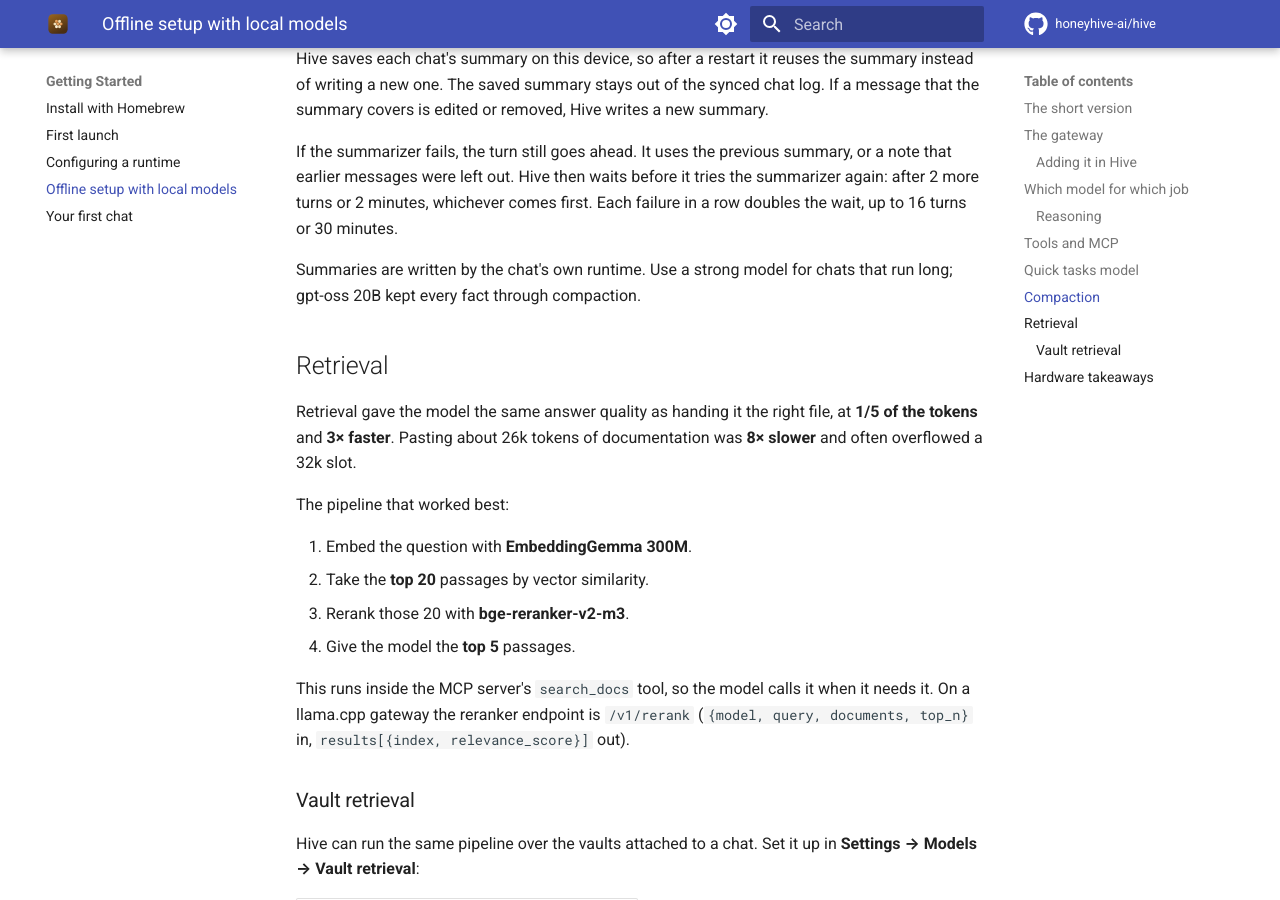
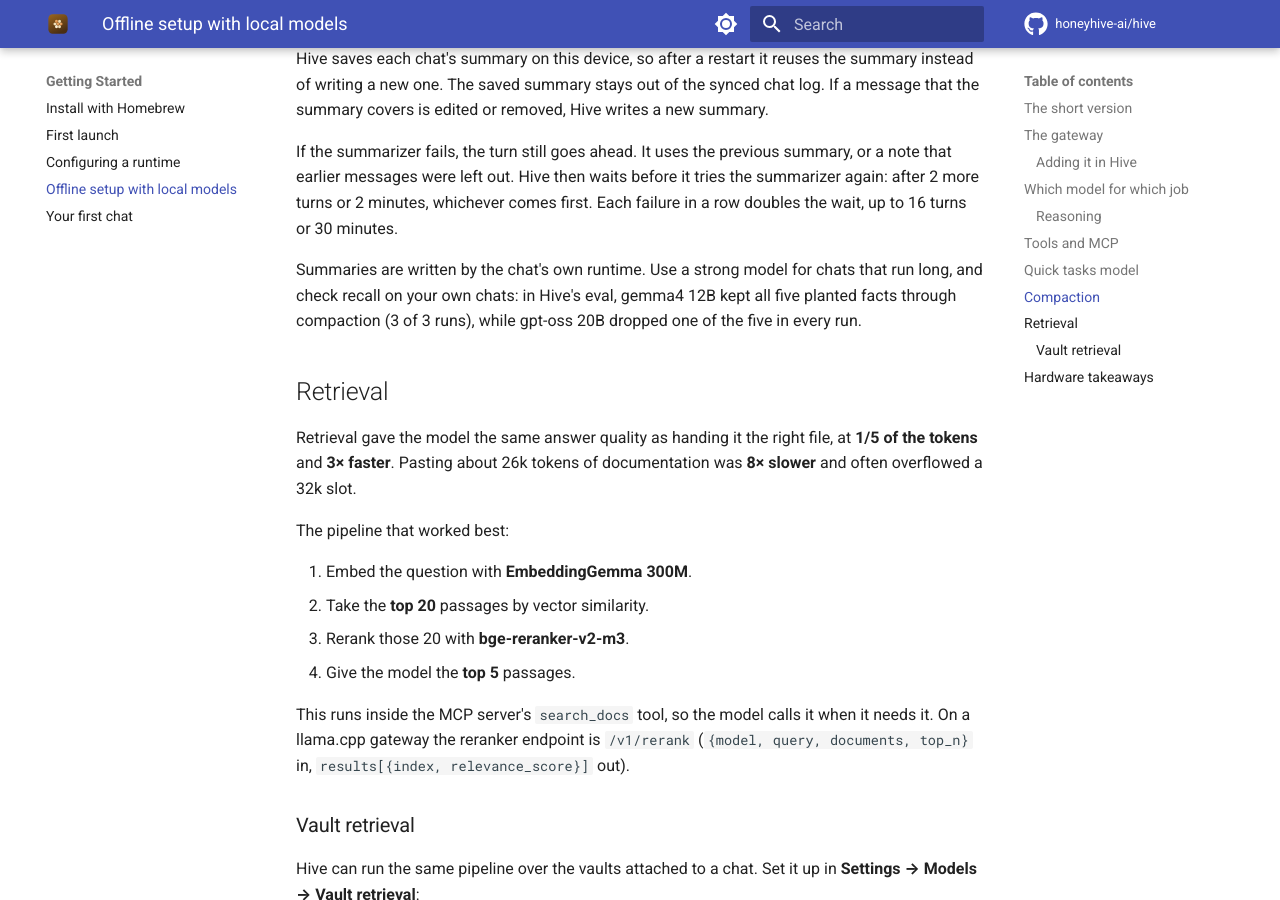
Before and after one commit to honeyhive-ai/hive, an MkDocs documentation site: the page built from docs-site/getting-started/offline-local-models.md, in a window 1280 px wide and 900 px high, scrolled down 5959 px. Built offline with MkDocs 1.6.1 and Material for MkDocs 9.7.7, drawn with Linux system fonts in a browser that asks for light colours; comment, search, counter and statistics services are not loaded; some of the changed text lies outside the part shown.

Commit message:
docs(offline): match the compaction-recall claims to the eval results

```diff
--- a/docs-site/getting-started/offline-local-models.md
+++ b/docs-site/getting-started/offline-local-models.md
@@ -113,7 +113,7 @@ supports_tools = true
 
 | Role | Model | Why (measured) |
 |---|---|---|
-| Agent loops | **gpt-oss 20B** | 2.2× gemma4's speed in agent loops, and it kept 100% of the facts through compaction. |
+| Agent loops | **gpt-oss 20B** | 2.2× gemma4's speed, and it fixed the eval's planted bug 3 of 3 times. |
 | Chat | **gemma4 12B** | Good everyday model. With `web_search` and `fetch_url` it went from **0/11 to 9/11** on questions about current versions. |
 | Quick jobs (titles, classification) | **LFM2 8B-A1B** on CPU | Answers in **0.2–0.4 s** without touching the GPU. |
 | Quality | **Qwen3.6 35B-A3B** | Use it when the answer matters more than speed. |
@@ -269,7 +269,9 @@ minutes, whichever comes first. Each failure in a row doubles the wait,
 up to 16 turns or 30 minutes.
 
 Summaries are written by the chat's own runtime. Use a strong model for
-chats that run long; gpt-oss 20B kept every fact through compaction.
+chats that run long, and check recall on your own chats: in Hive's eval,
+gemma4 12B kept all five planted facts through compaction (3 of 3 runs),
+while gpt-oss 20B dropped one of the five in every run.
 
 ## Retrieval
 
```
